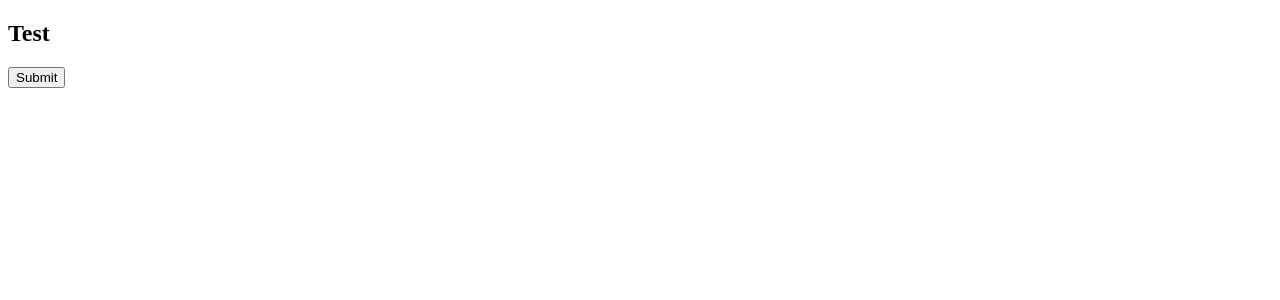
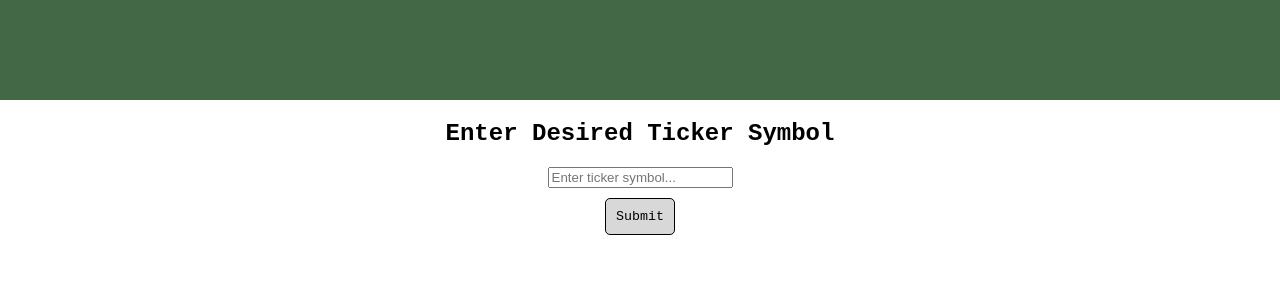
Before and after one commit to marmo1023/BradleyBunch, a React (Create React App) app in the folder frontend/: page / in a window 1280 px wide. Shown: the top 300 px of the page. Built offline with nearby package versions, Linux system fonts and the light colour scheme.

Commit message:
HTML changes

```diff
--- a/frontend/src/App.js
+++ b/frontend/src/App.js
@@ -3,6 +3,7 @@ import { Route, Routes } from "react-router-dom";
 
 // Routes
 import HomePageDisplay from "./components/homePage";
+
 
 function App() {
   return (
--- a/frontend/src/components/homePage.js
+++ b/frontend/src/components/homePage.js
@@ -4,23 +4,147 @@ import { useNavigate } from "react-router";
 export default function HomePageDisplay() {
     const navigate = useNavigate();
 
-    async function click(e) {
+    // states
+    const [showHomepage, setShowHomepage] = useState(true);
+    const [showMainpage, setShowMainpage] = useState(false);
+    const [showBuySellpage, setShowBuySellpage] = useState(false);
+
+    const [moneyValue, setMoneyValue] = useState();
+    var slider = document.getElementById("myRange");
+    var output = document.getElementById("value")
+
+
+
+
+    async function homeToMain(e) {
         e.preventDefault();
 
-        navigate("/mainPage");
+        setShowHomepage(false);
+        setShowMainpage(true);
+        // change visibility of the divs below here
+    }
+
+    async function mainToBuySell(e) {
+        e.preventDefault();
+
+        setShowHomepage(false);
+        setShowMainpage(false);
+        setShowBuySellpage(true);
+        // change visibility of the divs below here
+    }
+
+    async function saveValue(e) {
+
+
     }
 
     return (
-        <div>
-            <h2>Test</h2>
+        <div class="main">  {/*Main div*/}
 
-            <input
-                type="submit"
-                value="Submit"
-                className="btn btn-primary"
-                onClick={click}
-            />
+            {/* This is the HTML for the HOME PAGE */}
+            {showHomepage && (<div class="Homepage">
+                <header></header>
+                <h2>Enter Desired Ticker Symbol</h2>
+                <div class="box1">
+                    <input type="text" id="tickersym" name="tickersym" placeholder="Enter ticker symbol..."></input>
+                    <input class="buttonSubmit"
+                        type="submit"
+                        value="Submit"
 
+                        onClick={homeToMain}
+                    />
+                </div>
+
+            </div>
+            )}
+
+
+            {/* This is the HTML for the MAIN PAGE */}
+            {showMainpage && (<div class="Mainpage">
+
+                <header>
+                    <div class="displayInfo">
+                        <p>Current Ticker: ${/*put variable here*/}</p>
+                        <p>Days Played: ${/*put variable here*/}</p>
+                        <p>Overall Gain ${/*put variable here*/}</p>
+                        <p>Bank: ${/*put variable here*/}</p>
+                    </div>
+                </header>
+
+
+                <div class="buttonContainer">
+                    <input class="buttonMain"
+                        type="submit"
+                        value="BUY / SELL"
+
+                        onClick={mainToBuySell}
+                    />
+                    <div class="holdQuit">
+                        <input class="buttonMain"
+                            type="submit"
+                            value="HOLD"
+
+                        // onClick={}
+                        />
+                        <input class="buttonMain"
+                            type="submit"
+                            value="QUIT"
+
+                        // onClick={}
+                        />
+                    </div>
+                </div>
+
+            </div>
+            )}
+
+
+            {/* This is the HTML for the Buy/Sell PAGE */}
+            {showBuySellpage && (<div class="buysellpage">
+
+                <header>
+                    <div class="displayInfo">
+                        <p>Current Ticker: ${/*put variable here*/}</p>
+                        <p>Days Played: ${/*put variable here*/}</p>
+                        <p>Overall Gain ${/*put variable here*/}</p>
+                        <p>Bank: ${/*put variable here*/}</p>
+                    </div>
+                </header>
+
+                <div class="buySellMainDiv">
+                    <div class="buySellLeft">
+                        <div class="enterAmountDiv">
+                            <p>Enter Amount</p>
+                            <input type="text" value="Enter Dollar Amount" />
+                        </div>
+                        <div class="slidecontainer">
+                            <input type="range" min="0" max="100" defaultValue="50" class="slider" id="myRange"></input>
+                            <p>Value: <span id="value"></span></p>
+                        </div>
+                    </div>
+
+
+                    <div>
+                        <h2>Selected amount: ${/*put variabl here*/}</h2>
+                        <input class="buttonSubmit"
+                            type="submit"
+                            value="Buy"
+
+                            onClick={saveValue}
+                        />
+                        <input class="buttonSubmit"
+                            type="submit"
+                            value="Sell"
+
+                            onClick={saveValue}
+                        />
+                    </div>
+                </div>
+
+            </div>
+            )}
+
+            {/*End of main div*/}
         </div>
     )
 }
--- a/frontend/src/index.js
+++ b/frontend/src/index.js
@@ -2,6 +2,7 @@ import React from "react";
 import App from "./App";
 import { BrowserRouter } from "react-router-dom";
 import { createRoot } from "react-dom/client";
+import "./styles.css";
 
 const container = document.getElementById("root");
 const root = createRoot(container);
--- /dev/null
+++ b/frontend/src/styles.css
@@ -0,0 +1,118 @@
+body {
+    margin: 0;
+    padding: 0;
+}
+
+.main {
+    font-family: 'Courier New', Courier, monospace;
+    text-align: center;
+    margin: 0 auto;
+}
+
+.box1 {
+    display: flex;
+    align-items: center;
+    justify-content: center;
+    flex-direction: column;
+}
+
+.buttonSubmit {
+    font-family: 'Courier New', Courier, monospace;
+    padding: 10px;
+    margin: 10px;
+    background-color: rgb(216, 216, 216);
+    border-radius: 5px;
+    border: 1px solid black;
+    transition: background-color 0.3s ease, color 0.3s ease, transform 0.3s ease;
+}
+
+.button:hover {
+    background-color: rgb(155, 155, 155);
+}
+
+header {
+    height: 100px;
+    width: 100%;
+    background-color: rgb(66, 104, 69);
+}
+
+.displayInfo {
+    color: rgb(248, 238, 225);
+    font-weight: bold;
+    display: flex;
+    flex-direction: row;
+    justify-content: space-evenly;
+    align-items: center;
+}
+
+.buttonContainer {
+    padding-top: 50px;
+}
+
+.holdQuit {
+    padding-top: 50px;
+    margin: 0 auto;
+    width: 60%;
+    display: flex;
+    flex-direction: row;
+    justify-content: space-evenly;
+}
+
+.buttonMain {
+    padding: 20px;
+    font-size: 40px;
+    border-radius: 10px;
+    border: 1px solid rgb(66, 104, 69);
+    color: rgb(66, 104, 69);
+    transition: background-color 0.3s ease, color 0.3s ease, transform 0.3s ease;
+}
+
+.buttonMain:hover {
+    background-color: rgb(155, 155, 155);
+}
+
+.buySellMainDiv {
+    display: flex;
+    flex-direction: row;
+    justify-content: space-evenly;
+}
+
+/* CSS For Slide bar */
+.slidecontainer {
+    padding-top: 50px;
+    width: 100%;
+}
+
+.slider {
+    -webkit-appearance: none;
+    width: 100%;
+    height: 15px;
+    border-radius: 5px;
+    background: #d3d3d3;
+    outline: none;
+    opacity: 0.7;
+    -webkit-transition: .2s;
+    transition: opacity .2s;
+}
+
+.slider:hover {
+    opacity: 1;
+}
+
+.slider::-webkit-slider-thumb {
+    -webkit-appearance: none;
+    appearance: none;
+    width: 15px;
+    height: 15px;
+    border-radius: 50%;
+    background: rgb(66, 104, 69);
+    cursor: pointer;
+}
+
+.slider::-moz-range-thumb {
+    width: 15px;
+    height: 15px;
+    border-radius: 50%;
+    background: rgb(66, 104, 69);
+    cursor: pointer;
+}
```
